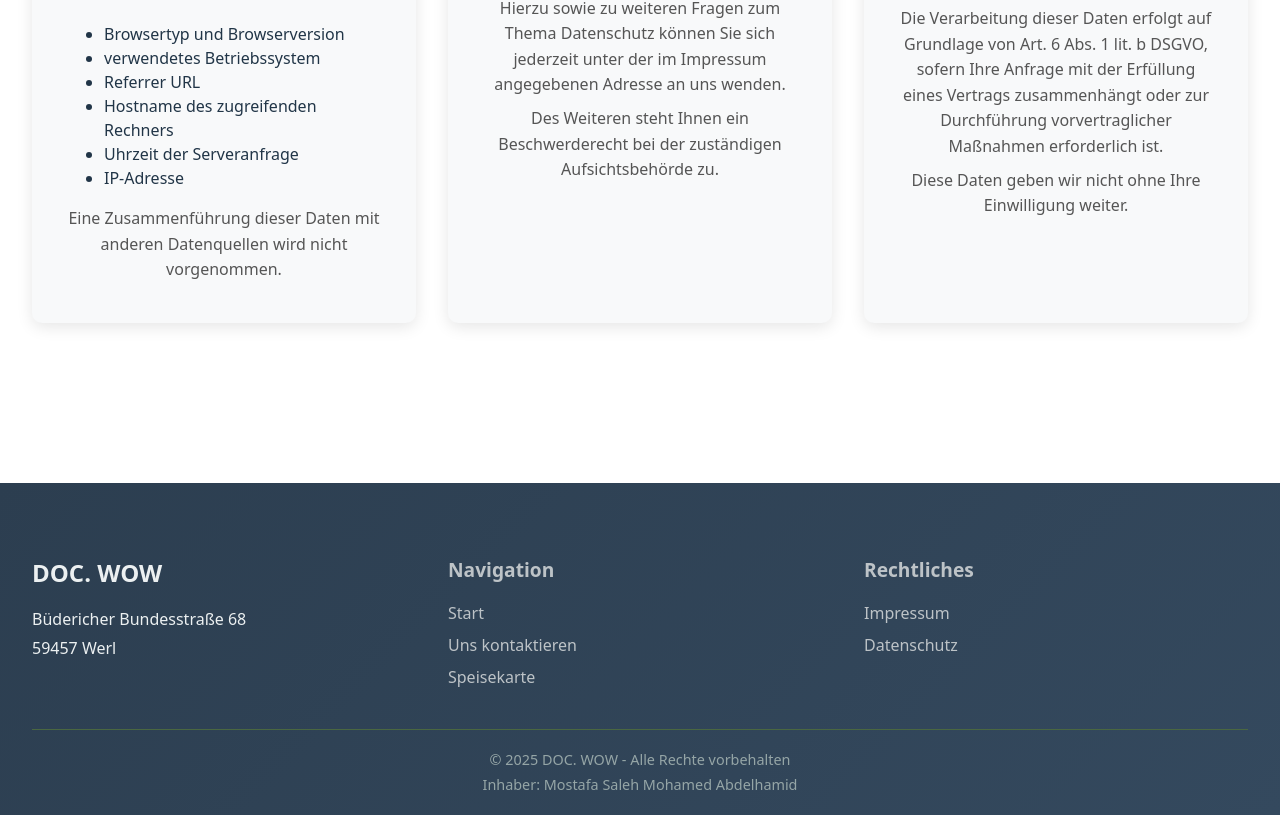
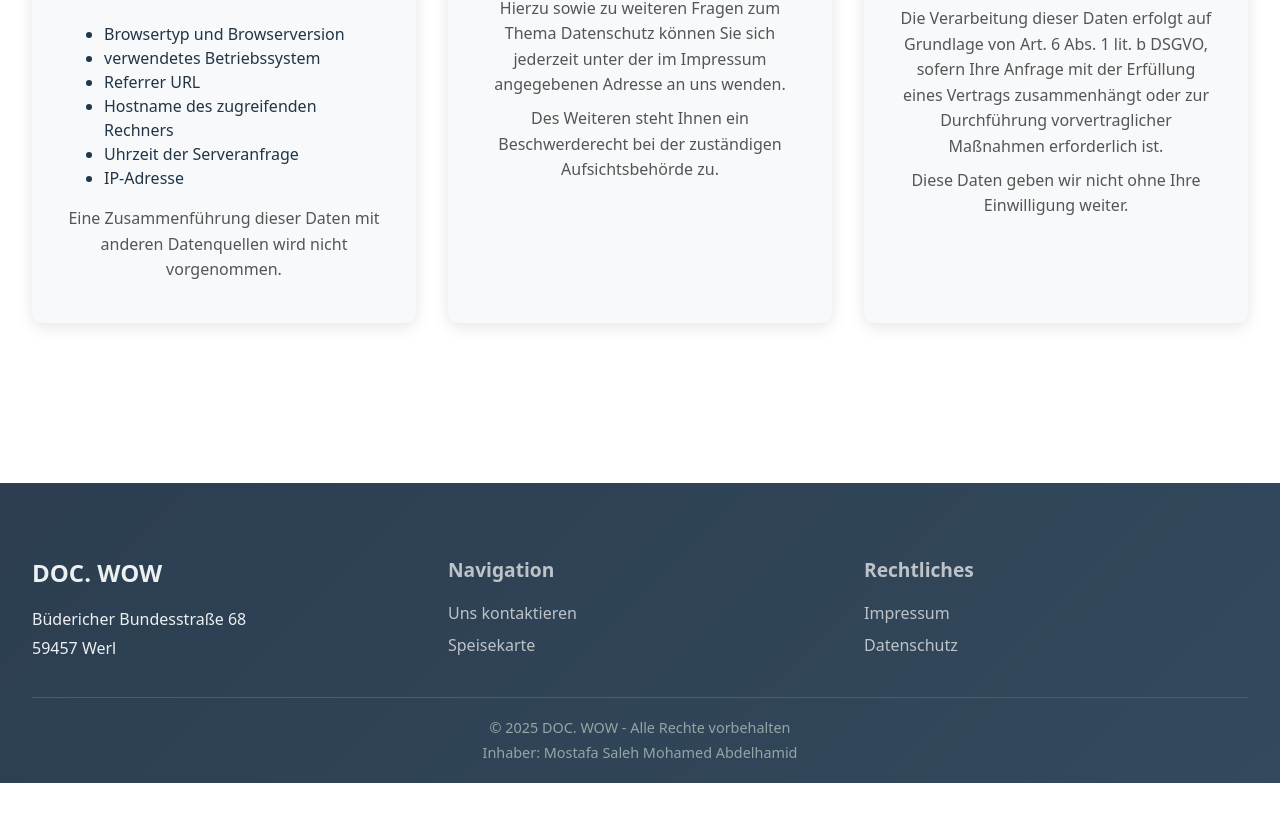
Before and after one commit to Ydi5291/DOCWOW-NEW, a React (Vite) app: page / in a window 1280 px wide. Shown: the part 5466-6281 px from the top of the page. After the commit the page ends 6249 px from the top, so only its background shows below. Built offline with nearby package versions, Linux system fonts and the light colour scheme.

Commit message:
Suppression du lien Start dans le footer

```diff
--- a/src/components/Footer.jsx
+++ b/src/components/Footer.jsx
@@ -14,7 +14,6 @@ function Footer() {
           <div className="footer-section">
             <h4>Navigation</h4>
             <ul className="footer-links">
-              <li><a href="#start">Start</a></li>
               <li><a href="#kontakt">Uns kontaktieren</a></li>
               <li><a href="#speisekarte">Speisekarte</a></li>
             </ul>
```
